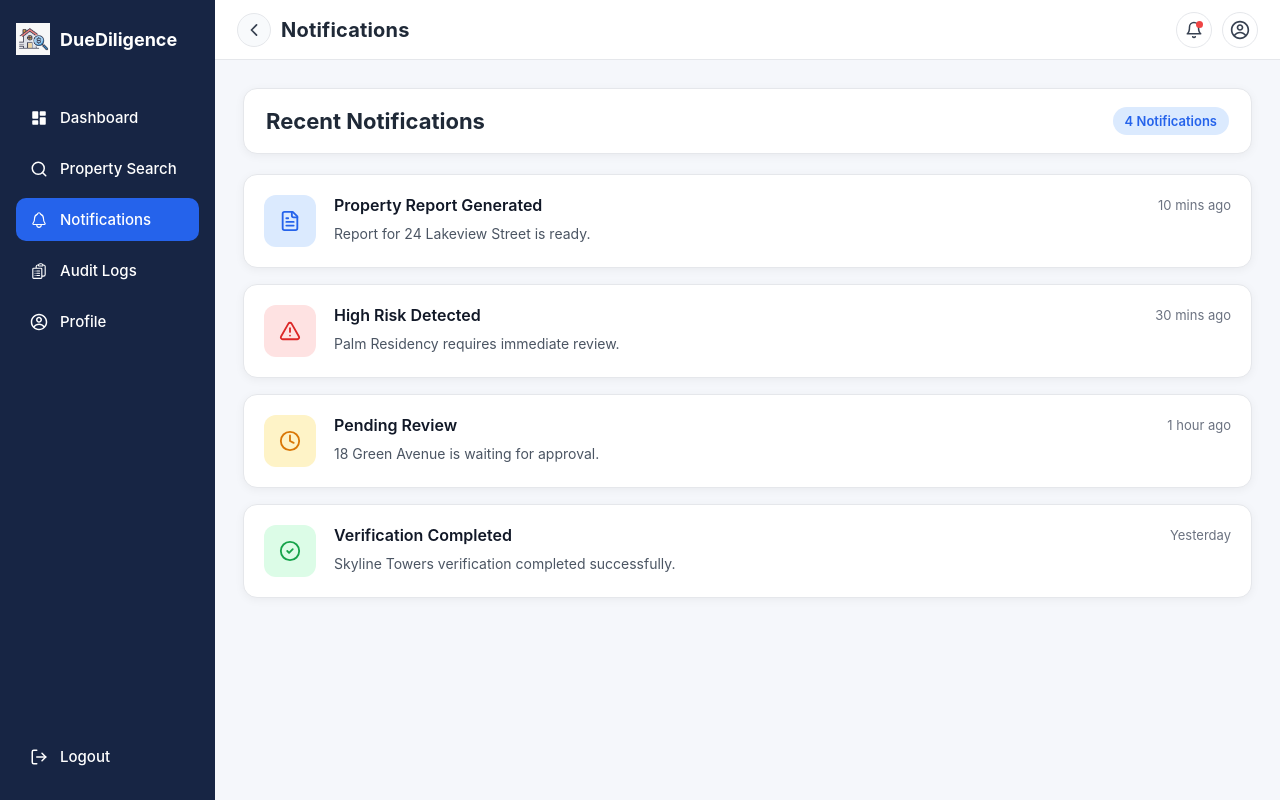
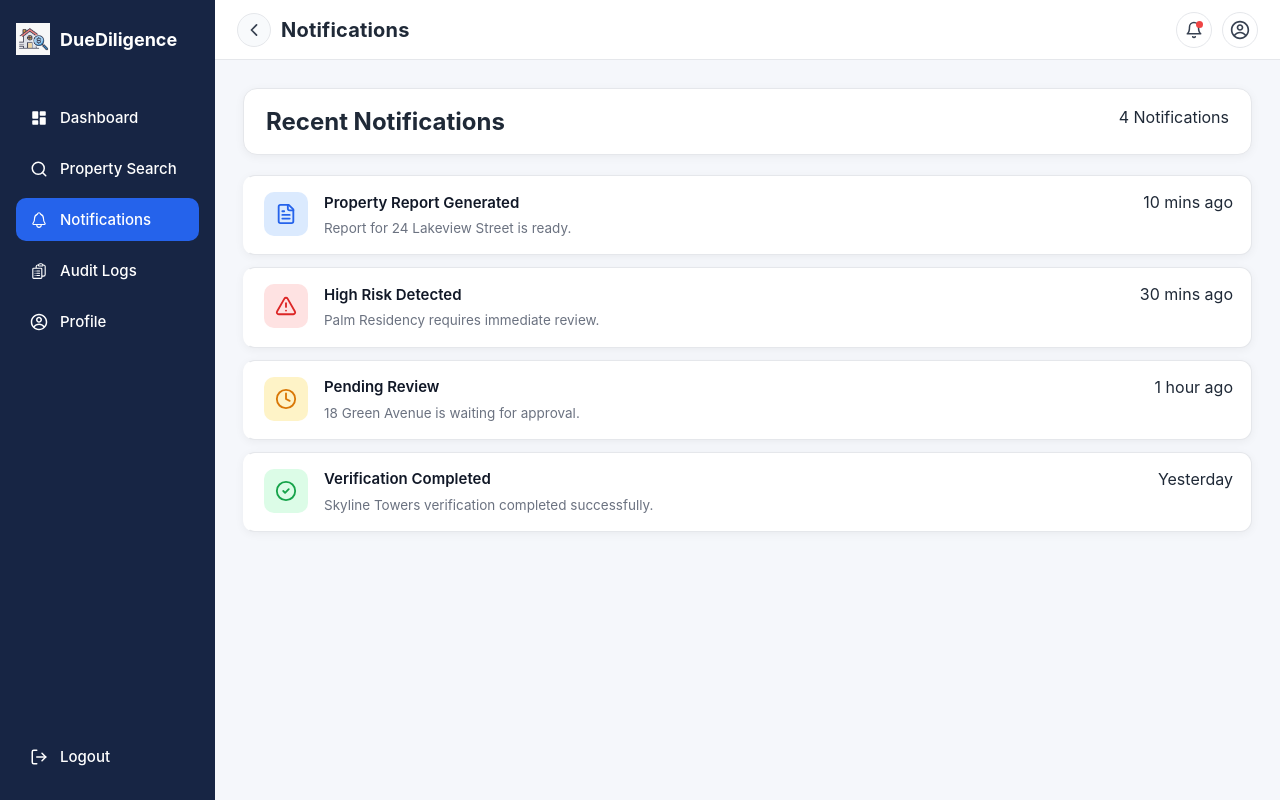
Before and after one commit to springboardmentor198/team-01, a React app in the folder frontend/: page /notifications in a window 1280 px wide. Built offline with nearby package versions, Linux system fonts and the light colour scheme; the HTML template or start-up script is replaced by a standard one.

Commit message:
Update Notifications.css

```diff
--- a/frontend/src/pages/Notifications/Notifications.css
+++ b/frontend/src/pages/Notifications/Notifications.css
@@ -7,129 +7,151 @@
 .notifications-header {
   display: flex;
   justify-content: space-between;
-  align-items: center;
-
+  align-items: flex-start;
   background: #ffffff;
   border: 1px solid #e5e7eb;
   border-radius: 14px;
-
   padding: 18px 22px;
-
   box-shadow: 0 2px 10px rgba(0, 0, 0, 0.05);
 }
-
-.notifications-header h2 {
+.notifications-header .header-text h2 {
   font-size: 22px;
   font-weight: 700;
   color: #1f2937;
 }
+.notifications-header .header-text p {
+  font-size: 13px;
+  color: #6b7280;
+  margin-top: 4px;
+}
+.notifications-header .unread-count {
+  color: #2563eb;
+  font-size: 14px;
+  font-weight: 600;
+  white-space: nowrap;
+}
 
-.notifications-header span {
-  background: #dbeafe;
+.notifications-tabs {
+  display: flex;
+  gap: 28px;
+  border-bottom: 1px solid #e5e7eb;
+  padding: 0 4px;
+}
+.notifications-tabs button {
+  background: none;
+  border: none;
+  padding: 10px 2px;
+  font-size: 14px;
+  font-weight: 600;
+  color: #6b7280;
+  cursor: pointer;
+  position: relative;
+}
+.notifications-tabs button.active {
   color: #2563eb;
-
-  padding: 6px 12px;
-
-  border-radius: 20px;
-
-  font-size: 13px;
-  font-weight: 600;
+}
+.notifications-tabs button.active::after {
+  content: "";
+  position: absolute;
+  left: 0;
+  right: 0;
+  bottom: -1px;
+  height: 2px;
+  background: #2563eb;
+  border-radius: 2px;
 }
 
 .notifications-list {
   display: flex;
   flex-direction: column;
-  gap: 16px;
+  gap: 12px;
 }
 
 .notification-card {
   display: flex;
   align-items: flex-start;
-  gap: 18px;
-
+  gap: 16px;
   background: #ffffff;
-
   border: 1px solid #e5e7eb;
-  border-radius: 14px;
-
-  padding: 20px;
-
+  border-left: 3px solid transparent;
+  border-radius: 12px;
+  padding: 16px 18px;
   box-shadow: 0 2px 10px rgba(0, 0, 0, 0.05);
-
   transition: all 0.25s ease;
-
   cursor: pointer;
 }
-
+.notification-card.unread {
+  border-left-color: var(--accent-color, #2563eb);
+}
 .notification-card:hover {
   transform: translateY(-2px);
-
   box-shadow: 0 8px 18px rgba(0, 0, 0, 0.08);
-
   border-color: #2563eb;
 }
 
 .notification-icon {
-  width: 52px;
-  height: 52px;
-
-  border-radius: 12px;
-
+  width: 44px;
+  height: 44px;
+  border-radius: 10px;
   display: flex;
   justify-content: center;
   align-items: center;
-
   flex-shrink: 0;
 }
 
 .notification-content {
   flex: 1;
 }
-
 .notification-top {
   display: flex;
   justify-content: space-between;
   align-items: center;
-
-  margin-bottom: 8px;
+  margin-bottom: 6px;
+  gap: 10px;
 }
-
 .notification-top h3 {
-  font-size: 16px;
+  font-size: 15px;
   font-weight: 600;
   color: #111827;
 }
-
-.notification-top span {
-  font-size: 13px;
+.notification-meta {
+  display: flex;
+  align-items: center;
+  gap: 8px;
+  flex-shrink: 0;
+}
+.notification-meta span {
+  font-size: 12.5px;
+  color: #9ca3af;
+  white-space: nowrap;
+}
+.unread-dot {
+  width: 8px;
+  height: 8px;
+  border-radius: 50%;
+  background: #2563eb;
+  flex-shrink: 0;
+}
+.notification-content p {
+  font-size: 13.5px;
   color: #6b7280;
-}
-
-.notification-content p {
-  font-size: 14px;
-  color: #4b5563;
-  line-height: 1.6;
+  line-height: 1.5;
 }
 
 /* ================= RESPONSIVE ================= */
-
 @media (max-width: 768px) {
-
   .notifications-header {
     flex-direction: column;
     align-items: flex-start;
     gap: 12px;
   }
-
   .notification-card {
     flex-direction: column;
     align-items: flex-start;
   }
-
   .notification-top {
     flex-direction: column;
     align-items: flex-start;
     gap: 5px;
   }
-
 }
```
